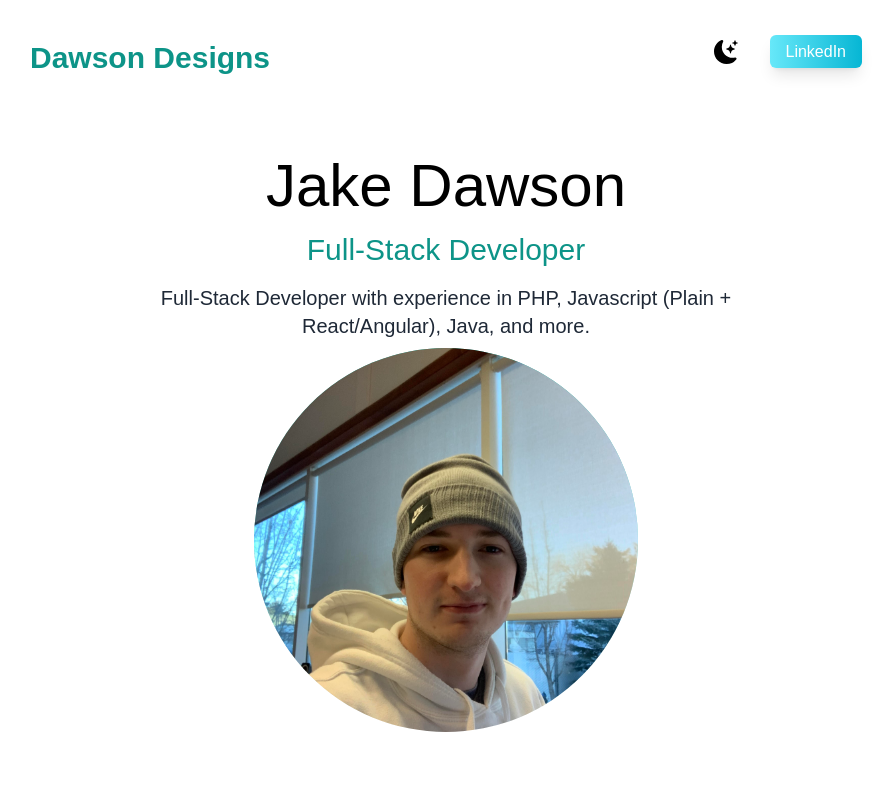
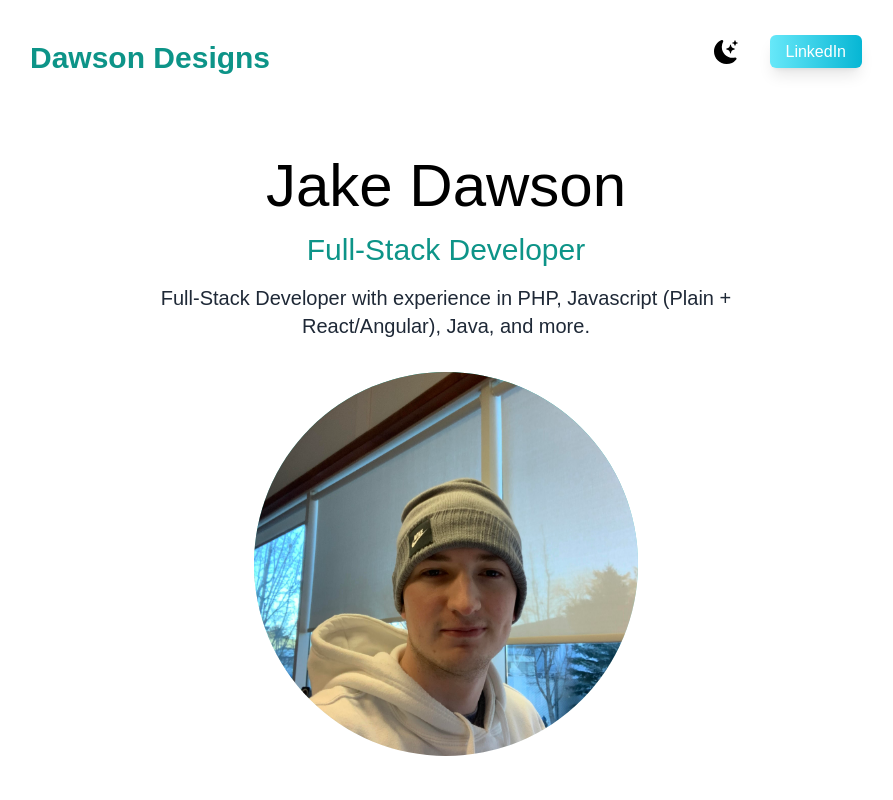
Before and after one commit to dawsonjs7049/portfolio, a Next.js app: page / in a window 1280 px wide. Shown: the top 800 px of the page, without its empty margins (194-1087 px from the left). Built offline with nearby package versions, Linux system fonts and the light colour scheme.

Commit message:
test again

```diff
--- a/pages/index.js
+++ b/pages/index.js
@@ -68,7 +68,7 @@ export default function Home() {
                 Full-Stack Developer with experience in PHP, Javascript (Plain + React/Angular), Java, and more.
               </p>
             </div>
-            <div className="relative bg-gradient-to-b from-teal-500 mx-auto rounded-full w-56 h-56 md:w-80 md:h-80 lg:w-96 lg:h-96 overflow-hidden mb-10">
+            <div className="relative bg-gradient-to-b from-teal-500 mx-auto mt-6 rounded-full w-56 h-56 md:w-80 md:h-80 lg:w-96 lg:h-96 overflow-hidden mb-10">
               <Image src={slack_picture} layout="fill" objectFit="cover" />
             </div>
           </section>
```
